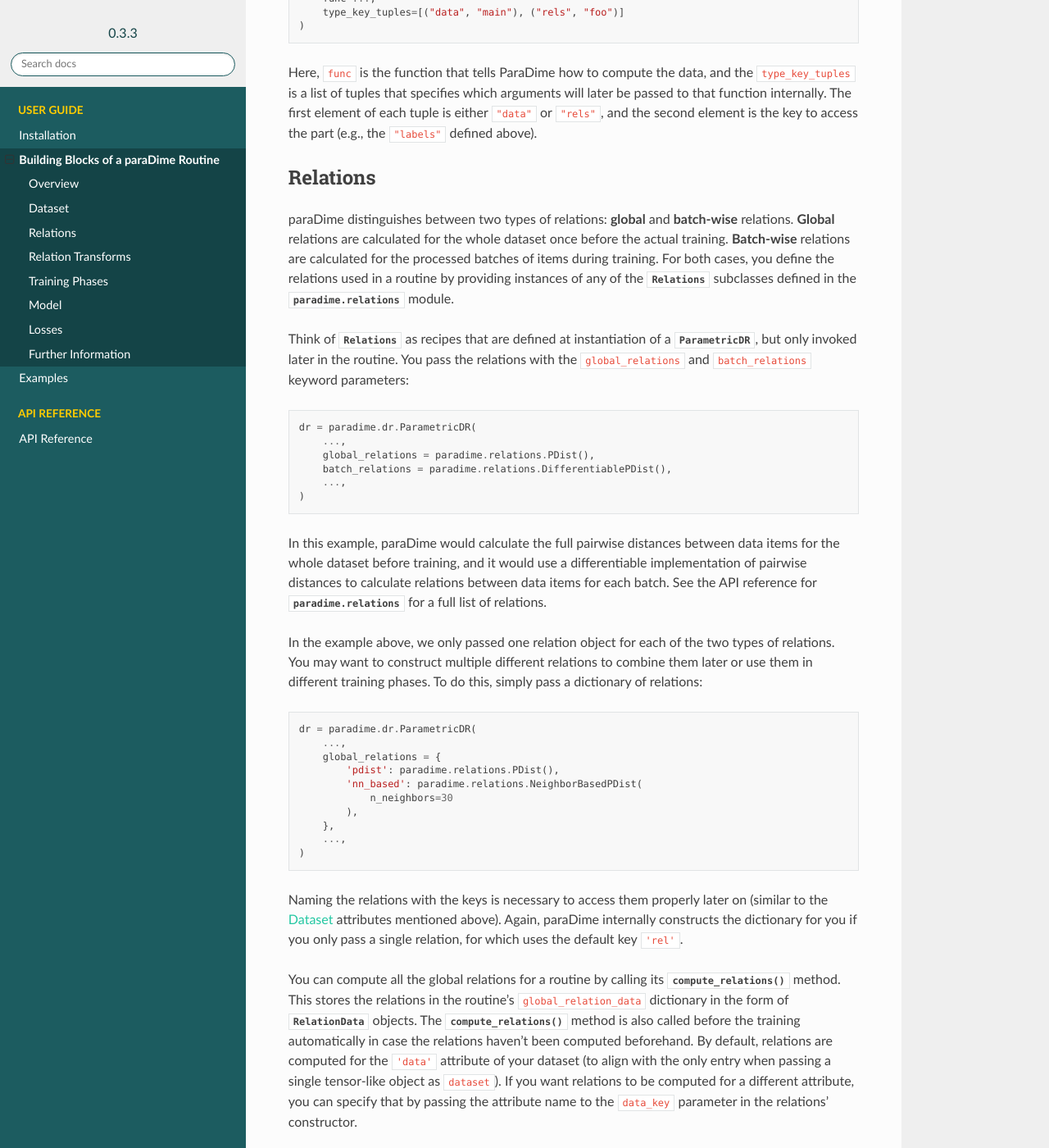
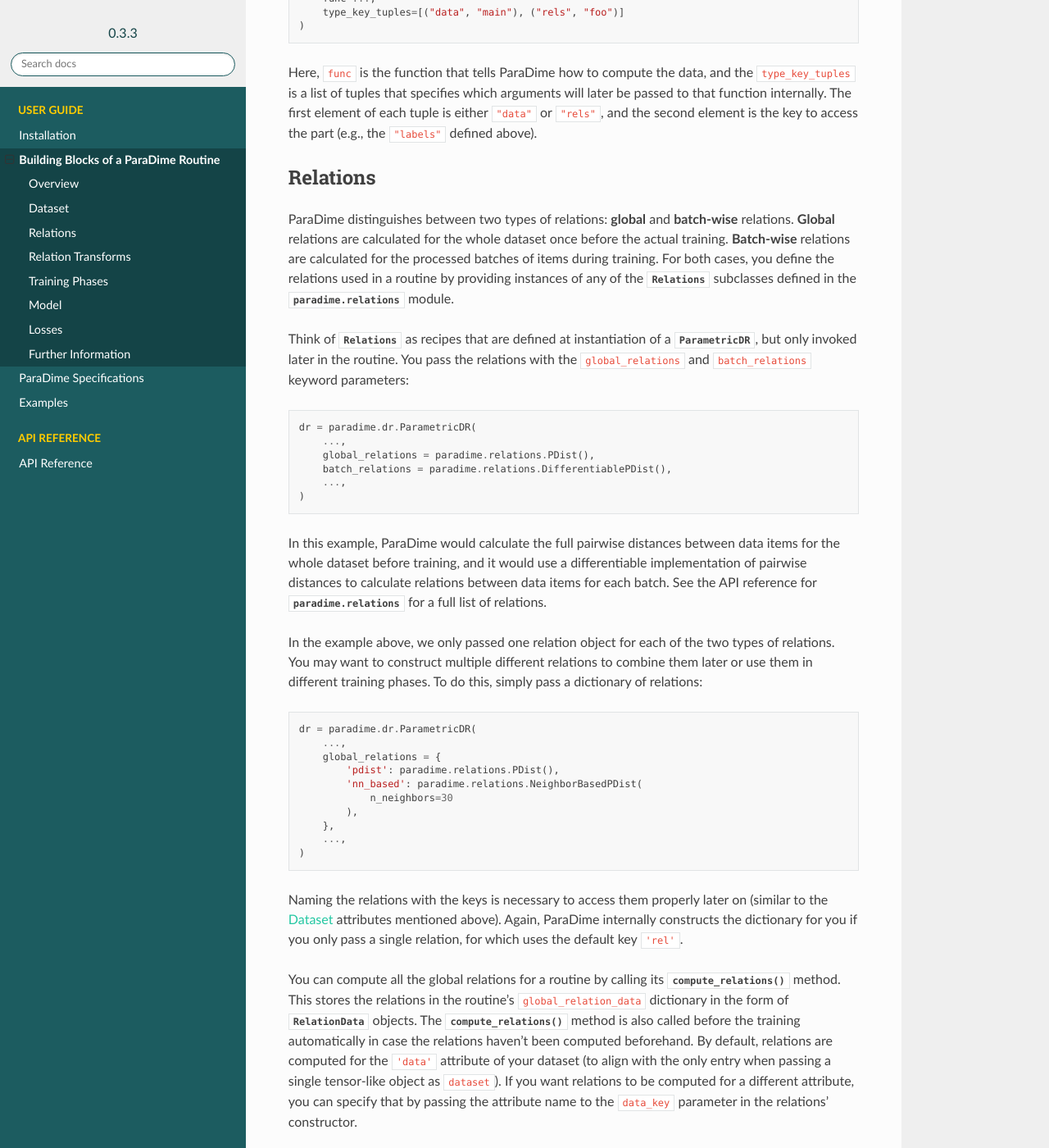
Before and after one commit to jku-vds-lab/paradime, a Sphinx documentation site: the page built from docs/source/building_blocks.rst, in a window 1280 px wide and 1400 px high, scrolled down 1622 px. Shown: the whole window at 82% size. Built offline with Sphinx 7.4.7 and the Read the Docs theme 2.0.0, drawn with Linux system fonts in a browser that asks for light colours; pages that are not in the unit, such as notebooks, are missing from menus; some of the changed text lies outside the part shown.

Commit message:
update docs

```diff
--- a/docs/requirements.txt
+++ b/docs/requirements.txt
@@ -8,3 +8,5 @@
 scipy==1.7.3
 pynndescent==0.5.7
 torch==1.12.0
+cerberus==1.3.4
+ruamel.yaml==0.17.21
--- a/docs/source/building_blocks.rst
+++ b/docs/source/building_blocks.rst
@@ -1,14 +1,14 @@
 .. _building-blocks:
 
-Building Blocks of a paraDime Routine
+Building Blocks of a ParaDime Routine
 =====================================
 
-paraDime generalizes the concept of parametric dimensionality reduction (DR) by introdcuing a flexible way of specifying all of the necessary *building blocks* of a DR routine. This general interface is provided by the :class:`~paradime.dr.ParametricDR` class located in paraDime's core module :mod:`paradime.dr`. In this section we will go through all the building blocks that fully define what an instance of :class:`~paradime.dr.ParametricDR` does.
+ParaDime generalizes the concept of parametric dimensionality reduction (DR) by introdcuing a flexible way of specifying all of the necessary *building blocks* of a DR routine. This general interface is provided by the :class:`~paradime.dr.ParametricDR` class located in ParaDime's core module :mod:`paradime.dr`. In this section we will go through all the building blocks that fully define what an instance of :class:`~paradime.dr.ParametricDR` does.
 
 Overview
 --------
 
-The main steps of a paraDime routine are the following:
+The main steps of a ParaDime routine are the following:
 
 #. For a given set of :ref:`training-data`, compute :ref:`relations` between data items.
 #. Transform these relations using :ref:`transforms`.
@@ -28,7 +28,7 @@
 Dataset
 -------
 
-In paraDime, much like in scikit-learn, you pass the training data when you call a routine's :meth:`~paradime.dr.ParametricDR.train`. Even though we only perform this call at the very end of a routine's setup, we discuss the data here in the beginning. The reason for this is that some of the building blocks we will discuss later can access different parts of the dataset, so it's important to see already now how it will be passed. Consider that ``dr`` is a :class:`~paradime.dr.ParametricDR` routine:
+In ParaDime, much like in scikit-learn, you pass the training data when you call a routine's :meth:`~paradime.dr.ParametricDR.train`. Even though we only perform this call at the very end of a routine's setup, we discuss the data here in the beginning. The reason for this is that some of the building blocks we will discuss later can access different parts of the dataset, so it's important to see already now how it will be passed. Consider that ``dr`` is a :class:`~paradime.dr.ParametricDR` routine:
 
 .. code-block:: python3
 
@@ -60,7 +60,7 @@
 Relations
 ---------
 
-paraDime distinguishes between two types of relations: **global** and **batch-wise** relations. **Global** relations are calculated for the whole dataset once before the actual training. **Batch-wise** relations are calculated for the processed batches of items during training. For both cases, you define the relations used in a routine by providing instances of any of the :class:`~paradime.relations.Relations` subclasses defined in the :mod:`paradime.relations` module.
+ParaDime distinguishes between two types of relations: **global** and **batch-wise** relations. **Global** relations are calculated for the whole dataset once before the actual training. **Batch-wise** relations are calculated for the processed batches of items during training. For both cases, you define the relations used in a routine by providing instances of any of the :class:`~paradime.relations.Relations` subclasses defined in the :mod:`paradime.relations` module.
 
 Think of :class:`~paradime.relations.Relations` as recipes that are defined at instantiation of a :class:`~paradime.dr.ParametricDR`, but only invoked later in the routine. You pass the relations with the ``global_relations`` and ``batch_relations`` keyword parameters:
 
@@ -73,7 +73,7 @@
         ...,
     )
 
-In this example, paraDime would calculate the full pairwise distances between data items for the whole dataset before training, and it would use a differentiable implementation of pairwise distances to calculate relations between data items for each batch. See the API reference for :mod:`paradime.relations` for a full list of relations.
+In this example, ParaDime would calculate the full pairwise distances between data items for the whole dataset before training, and it would use a differentiable implementation of pairwise distances to calculate relations between data items for each batch. See the API reference for :mod:`paradime.relations` for a full list of relations.
 
 In the example above, we only passed one relation object for each of the two types of relations. You may want to construct multiple different relations to combine them later or use them in different training phases. To do this, simply pass a dictionary of relations:
 
@@ -90,7 +90,7 @@
         ...,
     )
 
-Naming the relations with the keys is necessary to access them properly later on (similar to the :ref:`dataset` attributes mentioned above). Again, paraDime internally constructs the dictionary for you if you only pass a single relation, for which uses the default key ``'rel'``.
+Naming the relations with the keys is necessary to access them properly later on (similar to the :ref:`dataset` attributes mentioned above). Again, ParaDime internally constructs the dictionary for you if you only pass a single relation, for which uses the default key ``'rel'``.
 
 You can compute all the global relations for a routine by calling its :meth:`~paradime.dr.ParametricDR.compute_relations` method. This stores the relations in the routine's ``global_relation_data`` dictionary in the form of :class:`~paradime.relationdata.RelationData` objects. The :meth:`~paradime.dr.ParametricDR.compute_relations` method is also called before the training automatically in case the relations haven't been computed beforehand. By default, relations are computed for the ``'data'`` attribute of your dataset (to align with the only entry when passing a single tensor-like object as ``dataset``). If you want relations to be computed for a different attribute, you can specify that by passing the attribute name to the ``data_key`` parameter in the relations' constructor.
 
@@ -120,7 +120,7 @@
 Training Phases
 ---------------
 
-The training of a paraDime routine is organized into training *phases*. A training phase is defined by a number of specifications that tell paraDime how to sample batches from the dataset and how to optimize the model. Most importantly, each training phases has a loss specification, which are covered in detail in the section on :ref:`losses`.
+The training of a ParaDime routine is organized into training *phases*. A training phase is defined by a number of specifications that tell ParaDime how to sample batches from the dataset and how to optimize the model. Most importantly, each training phases has a loss specification, which are covered in detail in the section on :ref:`losses`.
 
 There are two ways to define training phases: during instantiation of a :class:`~paradime.dr.ParametricDR` object using the ``training_phases`` keyword parameter; or at any point later using the :meth:`~paradime.dr.ParametricDR.add_training_phase` method. In the first case, you have to supply a list of :class:`paradime.dr.TrainingPhase` objects:
 
@@ -204,7 +204,7 @@
 
     dr = paradime.dr.ParametricDR(
         ...,
-        in_dim=100,  # or let paraDime infer this from the dataset
+        in_dim=100,  # or let ParaDime infer this from the dataset
         out_dim=3,  # default out_dim is 2
         hidden_dims=[100, 50],
         ...,
@@ -268,7 +268,7 @@
 
 As you see, the loss receives the model, the already computed global relation data, the recipes for computing the batch-wise relations, the sampled batch of data, and the device on which the model lives.
 
-Usually you don't have to worry about this, because paraDime comes with four predefined types of losses that should be sufficient for most cases:
+Usually you don't have to worry about this, because ParaDime comes with four predefined types of losses that should be sufficient for most cases:
 
 * :class:`~paradime.loss.RelationsLoss`: This is probably the most important loss for DR, because it compares subsets of the global relation data to newly computed batch-wise relations of the data processed by the model. You have to pass the comparison function to be used as the ``loss_function`` parameter. You can specify which relations are used by setting the loss's ``global_relation_key`` and ``batch_relation_key`` parameters. The default value is ``'rel'`` in both cases, to align with the default keys that are used when you only pass a single :class:`~paradmie.relations.Relations` instance. This means that, unless you use multiple relations per training phases, you don't have to care about setting these keys at all, as the defaults should be sufficient. You can also customize which model method is used to process the data by setting the ``embedding_method`` parameter; by default, the model's ``embed`` method is used. When using custom models, it is often easiest to set ``embedding_method = 'forward'``.
 * :class:`~paradime.loss.ClassificationLoss`: By default, this loss applies the model's ``classify`` method to the batch of input ``'data'`` and compares the results to the dataset's ``'labels'`` using a cross-entropy loss. As the name implies, this loss is meant for classification models or supervised learning, and by itself it disregards the relations entirely. You can customize which model method, data attributes, and loss function to use through its keyword arguments.
@@ -277,9 +277,9 @@
 
 Finally, you can combine multiple losses using a :class:`~paradime.loss.CompoundLoss`. You instantiate a compound loss with a list of losses (and an optional list of weights), and it calls and sums up the individual losses for you.
 
-All losses keep track of their accumulated output. paraDime calls each loss's :class:`~paradime.loss.Loss.checkpoint` method once at the end of each epoch to store the most recent accumulated value in the loss's ``history`` list. This allows you to inspect the evolution of all losses after the training. Compound losses also have a :meth:`~paradime.loss.CompoundLoss.detailed_history` method that outputs the history of each loss component multiplied by its weight. During training, the total loss is logged if you set the ``verbose`` flag to True.
+All losses keep track of their accumulated output. ParaDime calls each loss's :class:`~paradime.loss.Loss.checkpoint` method once at the end of each epoch to store the most recent accumulated value in the loss's ``history`` list. This allows you to inspect the evolution of all losses after the training. Compound losses also have a :meth:`~paradime.loss.CompoundLoss.detailed_history` method that outputs the history of each loss component multiplied by its weight. During training, the total loss is logged if you set the ``verbose`` flag to True.
 
 Further Information
 -------------------
 
-For all the details on the classes, methods, and parameters, see the :ref:`api`. You will also get a good idea of how to use all these buildings blocks to define a variety of paraDime routines by checking out the :ref:`examples`.
+For all the details on the classes, methods, and parameters, see the :ref:`api`. You will also get a good idea of how to use all these buildings blocks to define a variety of ParaDime routines by checking out the :ref:`examples`.
--- a/docs/source/index.rst
+++ b/docs/source/index.rst
@@ -1,7 +1,7 @@
-paraDime: A Framework for Parametric Dimensionality Reduction
+ParaDime: A Framework for Parametric Dimensionality Reduction
 =============================================================
 
-paraDime is a modular framework for specifying and training parametric dimensionality reduction (DR) models. These models allow you to add new data points to existing low-dimensional representations of high-dimensional data. ParaDime DR models are constructed from simple building blocks (such as :ref:`relations` and :ref:`transforms`), so that experimentation with novel DR techniques becomes easy.
+ParaDime is a modular framework for specifying and training parametric dimensionality reduction (DR) models. These models allow you to add new data points to existing low-dimensional representations of high-dimensional data. ParaDime DR models are constructed from simple building blocks (such as :ref:`relations` and :ref:`transforms`), so that experimentation with novel DR techniques becomes easy.
 
 Here you can see a parametric version of t-SNE [1]_ trained on a subset of 5000 images of handwritten digits from the MNIST dataset [2]_:
 
```
Also changed, not shown: other parts of docs/source/index.rst (+1 -0 lines), README.rst (+8 -8 lines), docs/source/grammar.rst (added, +45 -0 lines), docs/source/installation.rst (+4 -4 lines), 8 other files.
